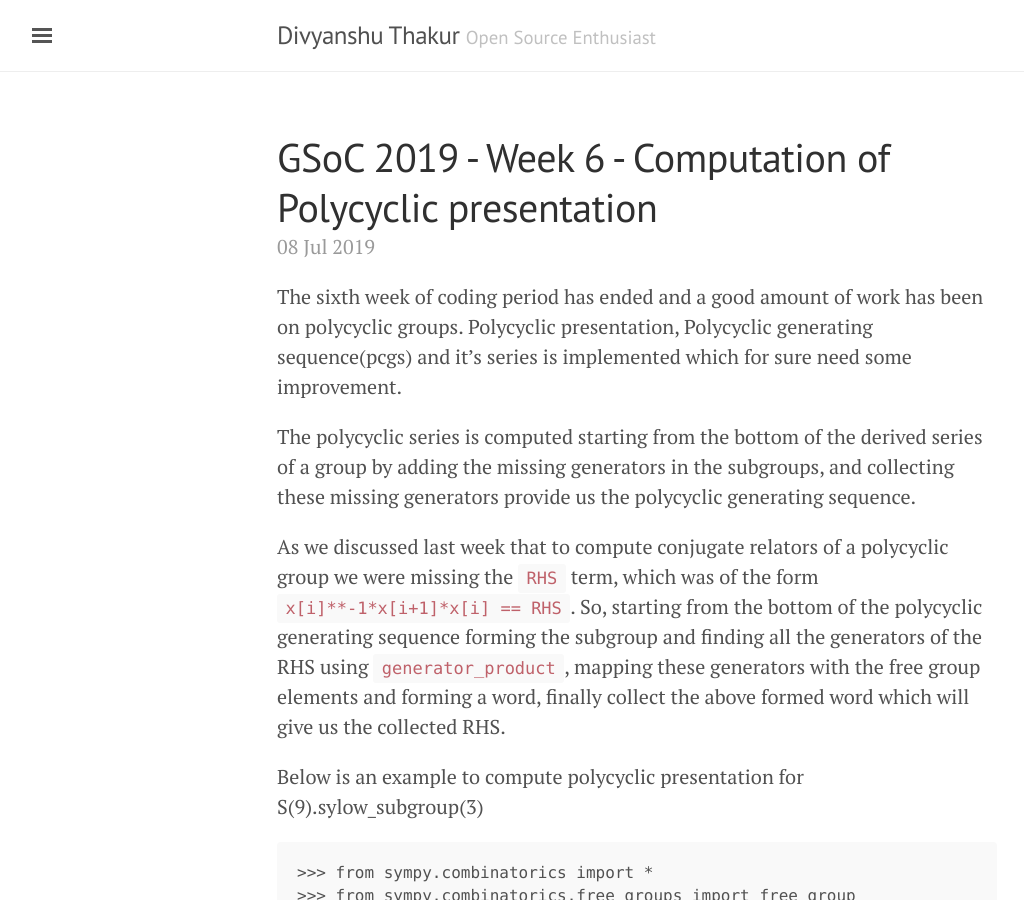
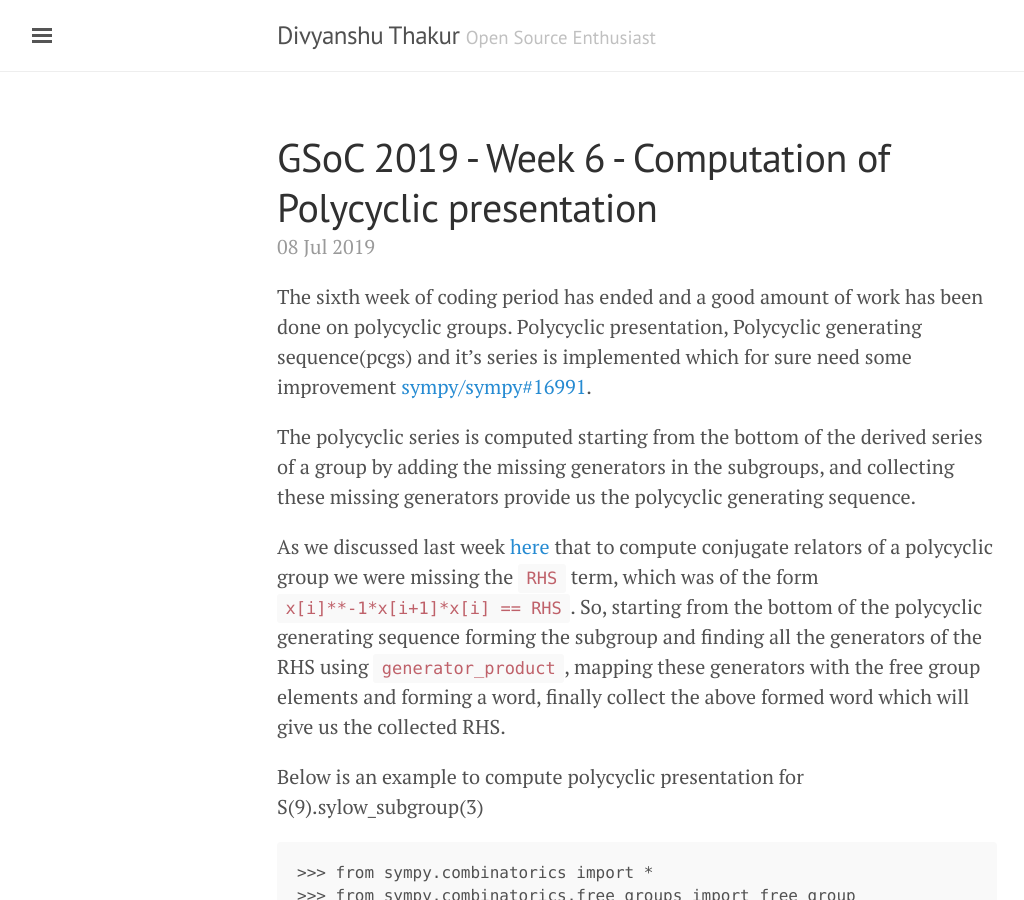
Before and after one commit to divyanshu132/divyanshu132.github.io, a Jekyll site: the page built from _posts/2019-07-08-gsoc-week-6.md, in a window 1280 px wide and 900 px high. Shown: the whole window, without its empty margins (3-1027 px from the left). Built offline with Jekyll 4.4.1, drawn with Linux system fonts in a browser that asks for light colours; comment, search, counter and statistics services are not loaded.

Commit message:
update-week-6

```diff
--- a/_posts/2019-07-08-gsoc-week-6.md
+++ b/_posts/2019-07-08-gsoc-week-6.md
@@ -5,11 +5,11 @@ comments: true
 tags: [ gsoc, Sympy]
 ---
 
-The sixth week of coding period has ended and a good amount of work has been on polycyclic groups. Polycyclic presentation, Polycyclic generating sequence(pcgs) and it's series is implemented which for sure need some improvement.
+The sixth week of coding period has ended and a good amount of work has been done on polycyclic groups. Polycyclic presentation, Polycyclic generating sequence(pcgs) and it's series is implemented which for sure need some improvement [sympy/sympy#16991](https://github.com/sympy/sympy/pull/16991).
 
 The polycyclic series is computed starting from the bottom of the derived series of a group by adding the missing generators in the subgroups, and collecting these missing generators provide us the polycyclic generating sequence.
 
-As we discussed last week that to compute conjugate relators of a polycyclic group we were missing the `RHS` term, which was of the form `x[i]**-1*x[i+1]*x[i] == RHS`. So, starting from the bottom of the polycyclic generating sequence forming the subgroup and finding all the generators of the RHS using `generator_product`, mapping these generators with the free group elements and forming a word, finally collect the above formed word which will give us the collected RHS.
+As we discussed last week [here](https://divyanshu132.github.io/gsoc-week-5) that to compute conjugate relators of a polycyclic group we were missing the `RHS` term, which was of the form `x[i]**-1*x[i+1]*x[i] == RHS`. So, starting from the bottom of the polycyclic generating sequence forming the subgroup and finding all the generators of the RHS using `generator_product`, mapping these generators with the free group elements and forming a word, finally collect the above formed word which will give us the collected RHS.
 
 Below is an example to compute polycyclic presentation for S(9).sylow_subgroup(3)
 
```
